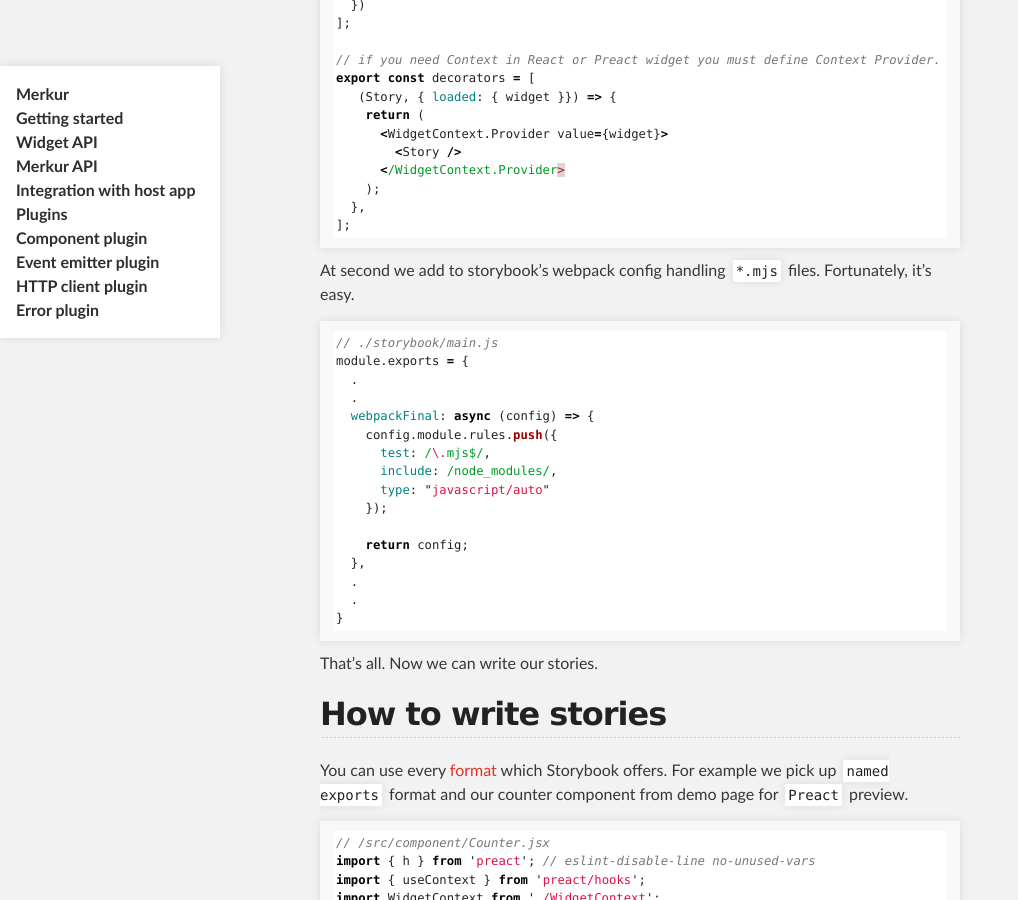
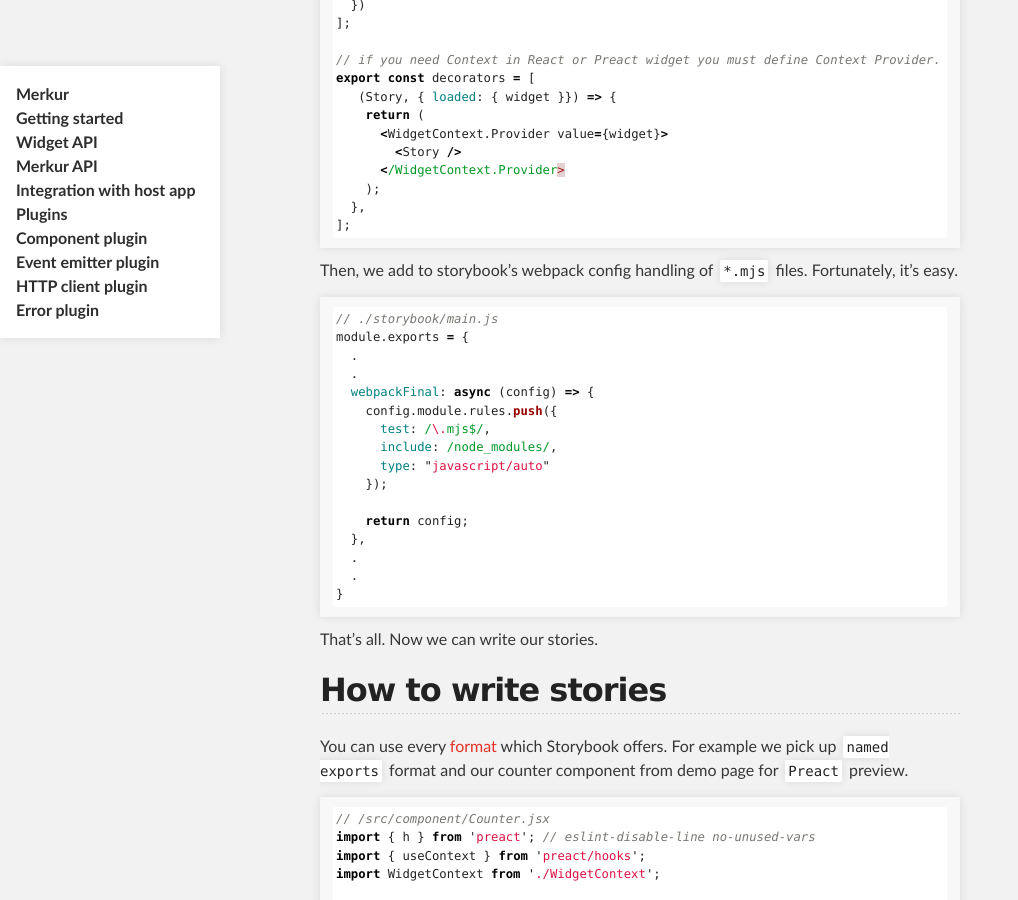
Before and after one commit to mjancarik/merkur, a Jekyll site: the page built from docs/docs/tool-storybook.md, in a window 1280 px wide and 900 px high, scrolled down 932 px. Shown: the whole window, without its empty margins (0-1018 px from the left). Built offline with Jekyll 4.4.1, drawn with Linux system fonts in a browser that asks for light colours.

Commit message:
Update docs/docs/tool-storybook.md
Co-authored-by: Anna Frankova <corvidism@users.noreply.github.com>

````diff
--- a/docs/docs/tool-storybook.md
+++ b/docs/docs/tool-storybook.md
@@ -55,7 +55,7 @@ export const decorators = [
 ];
 ```
 
-At second we add to storybook's webpack config handling `*.mjs` files. Fortunately, it's easy.
+Then, we add to storybook's webpack config handling of `*.mjs` files. Fortunately, it's easy.
 
 ```javascript
 // ./storybook/main.js
````
